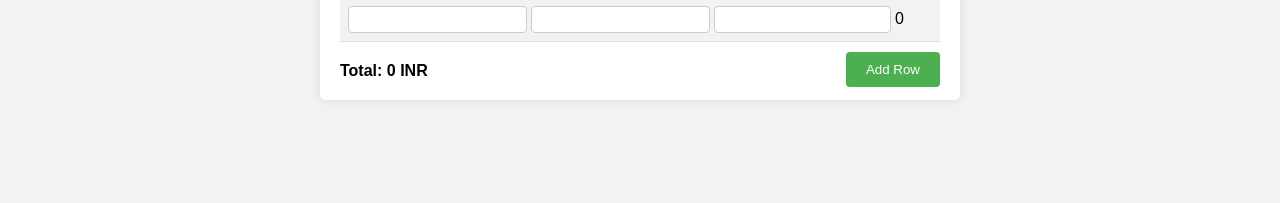
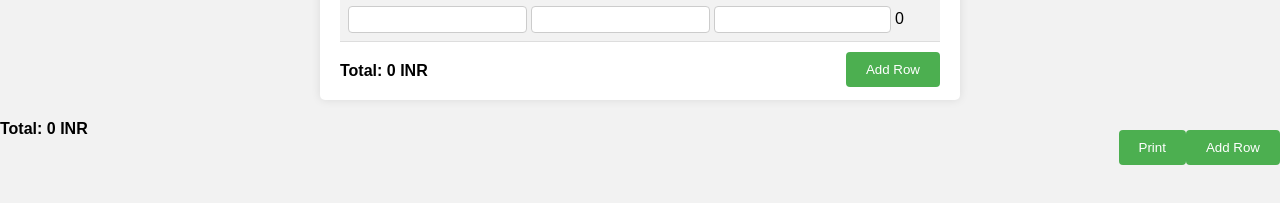
Before and after one commit to 99webdesign/veg-cal, a plain HTML site: page index.html in a window 1280 px wide. Shown: the part 157-360 px from the top of the page. Drawn offline with Linux system fonts and the light colour scheme.

Commit message:
index.html

```diff
--- a/index.html
+++ b/index.html
@@ -29,3 +29,7 @@
     <script src="script.js"></script>
 </body>
 </html>
+<button id="addRow">Add Row</button>
+<button id="printButton">Print</button>
+<div id="finalTotal">Total: <span id="totalAmount">0</span> INR</div>
+<!-- ... (rest of the HTML code) ... -->
```
